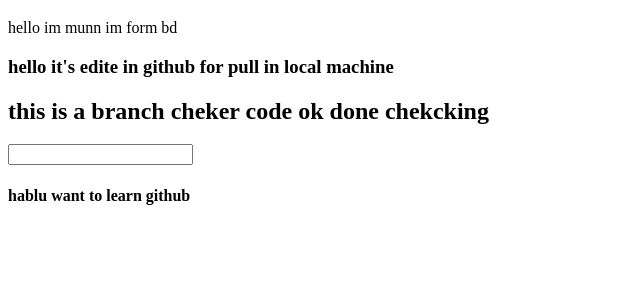
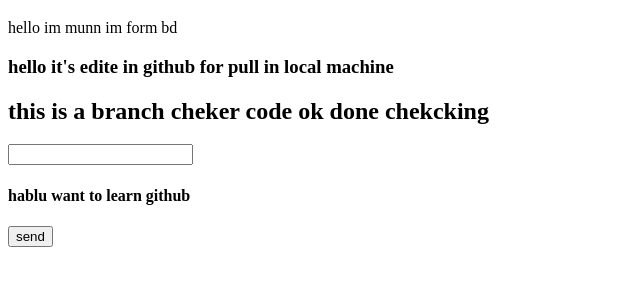
Before and after one commit to mahafujur80/git-learning, a plain HTML site: page index.html in a window 1280 px wide. Shown: the part 61-346 px from the top of the page, without its empty margins (0-640 px from the left). Drawn offline with Linux system fonts and the light colour scheme.

Commit message:
Update index.html

```diff
--- a/index.html
+++ b/index.html
@@ -12,5 +12,6 @@
     <h2>this is a branch cheker code ok done chekcking</h2>
     <input type="text" name="" id="">
     <h4>hablu want to learn github </h4>
+    <input type="submit" name="submit" value="send">
 </body>
 </html>
```
